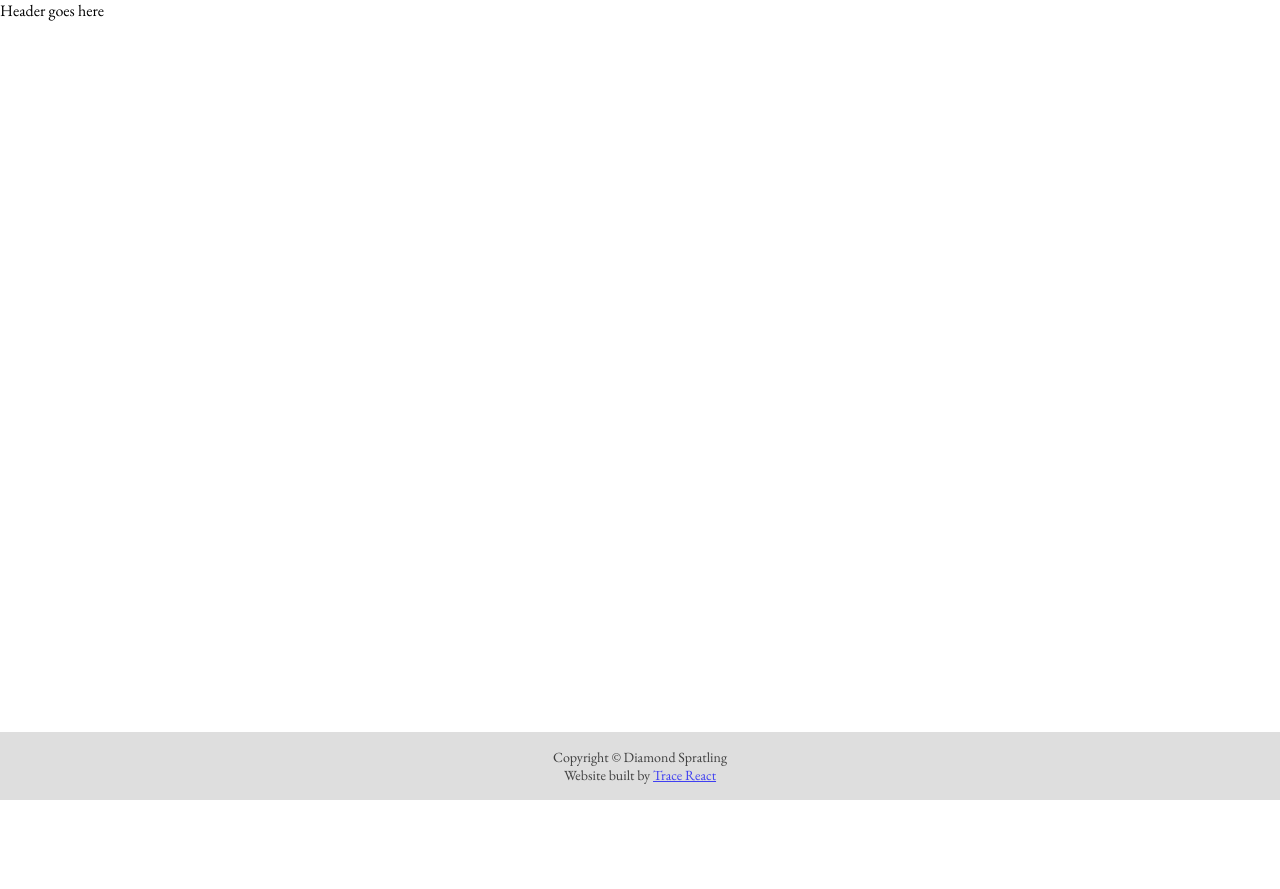
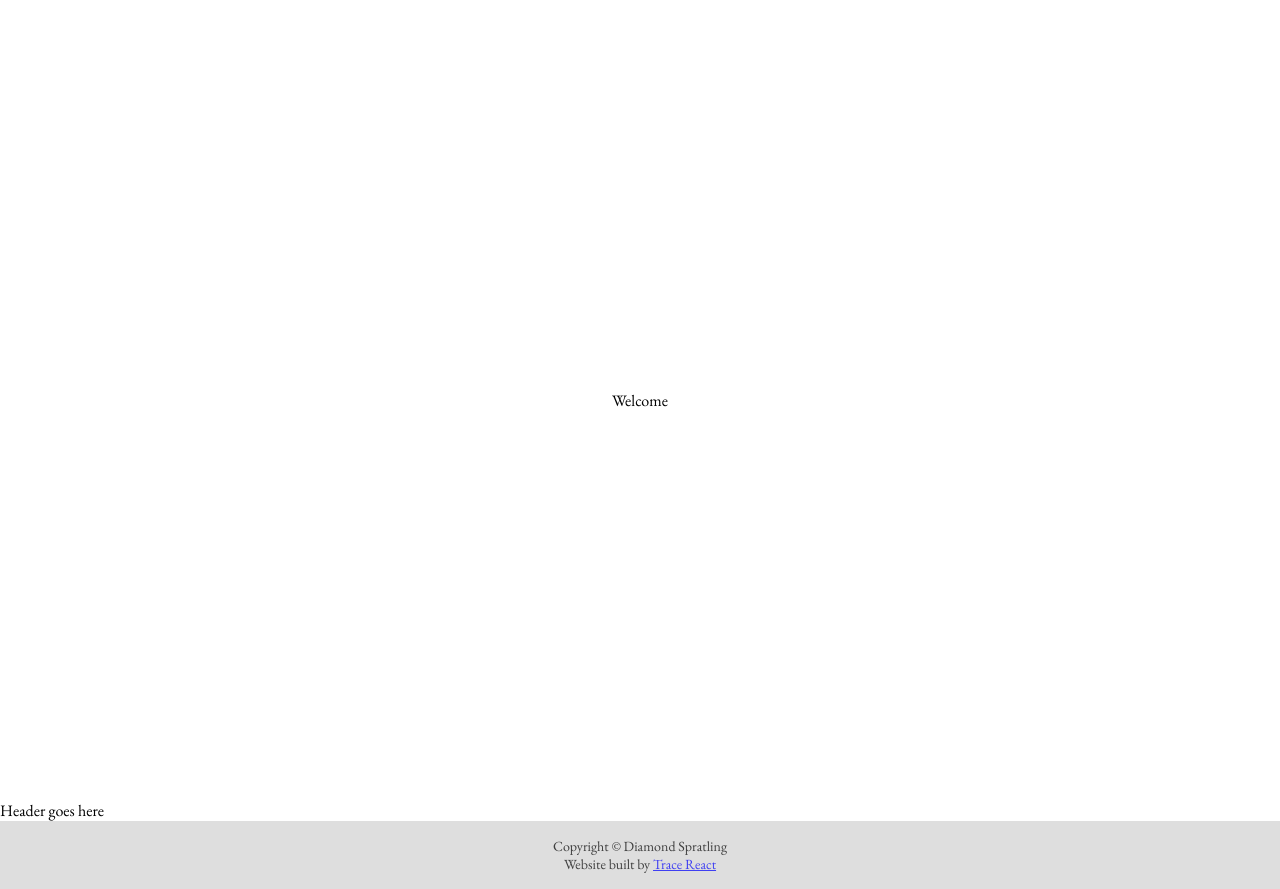
Before and after one commit to tracereact/ds-portfolio, a React (Create React App) app: page / in a window 1280 px wide. Before the commit the page ends 800 px from the top, so only its background shows below. Built offline with nearby package versions, Linux system fonts and the light colour scheme; a web font is replaced by a local one.

Commit message:
Add welcome page component with style sheet

```diff
--- a/src/App.js
+++ b/src/App.js
@@ -1,6 +1,7 @@
 import React from 'react';
 import './styles/global.css';
 import styled from 'styled-components';
+import Welcome from './components/welcome';
 import Footer from './components/footer';
 
 const StyledApp = styled.div`
@@ -13,6 +14,7 @@ const StyledApp = styled.div`
 const App = () => {
   return (
     <StyledApp className="App">
+      <Welcome />
       Header goes here
       <Footer />
     </StyledApp>
--- /dev/null
+++ b/src/components/welcome.js
@@ -0,0 +1,8 @@
+import React from 'react';
+import '../styles/components/welcome.css';
+
+const Welcome = () => {
+  return <div className="container">Welcome</div>;
+};
+
+export default Welcome;
--- /dev/null
+++ b/src/styles/components/welcome.css
@@ -0,0 +1,9 @@
+@import url('../global.css');
+
+.container {
+  display: flex;
+  min-height: 100vh;
+  align-items: center;
+  justify-content: center;
+  /* overflow: hidden; */
+}
```
